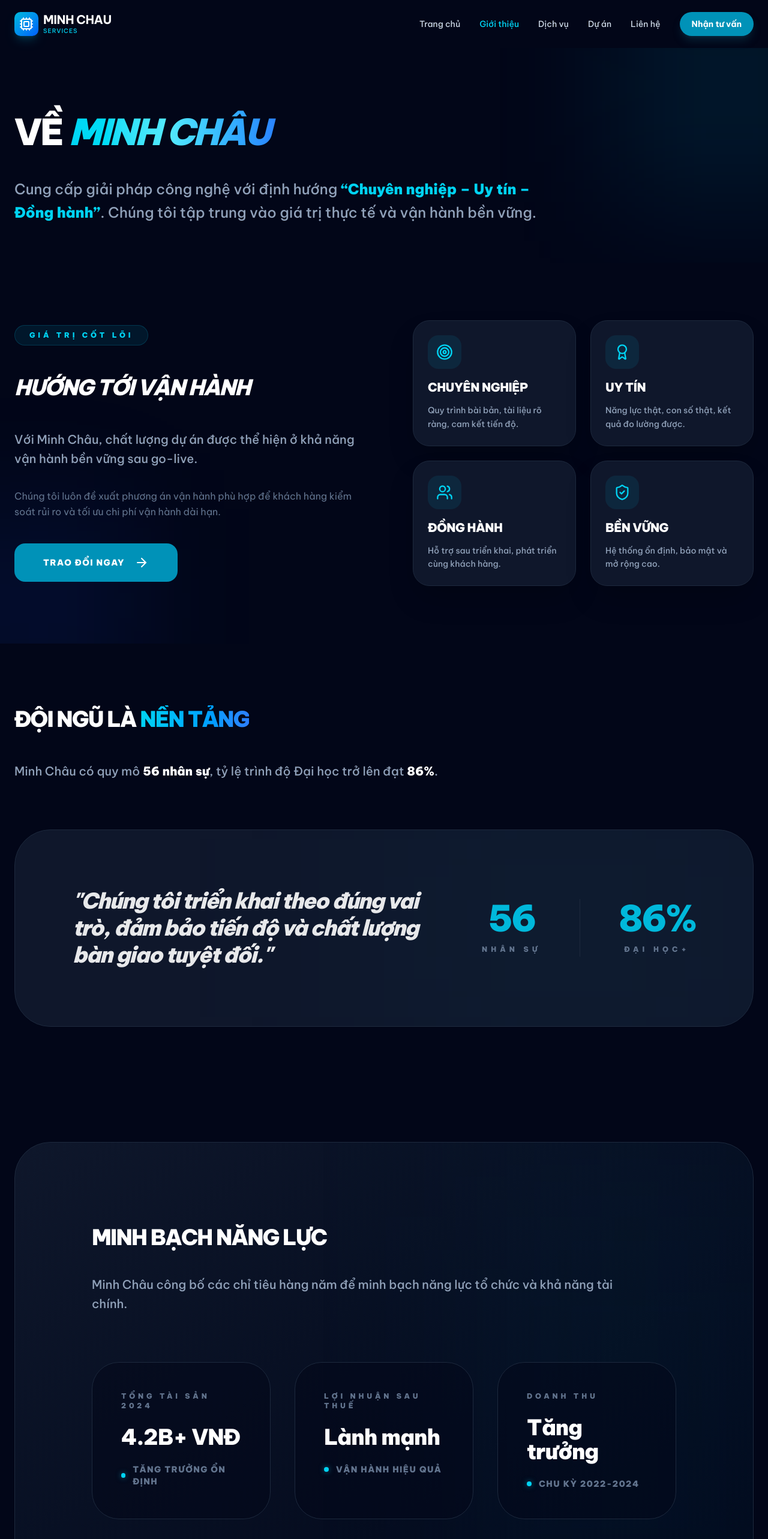
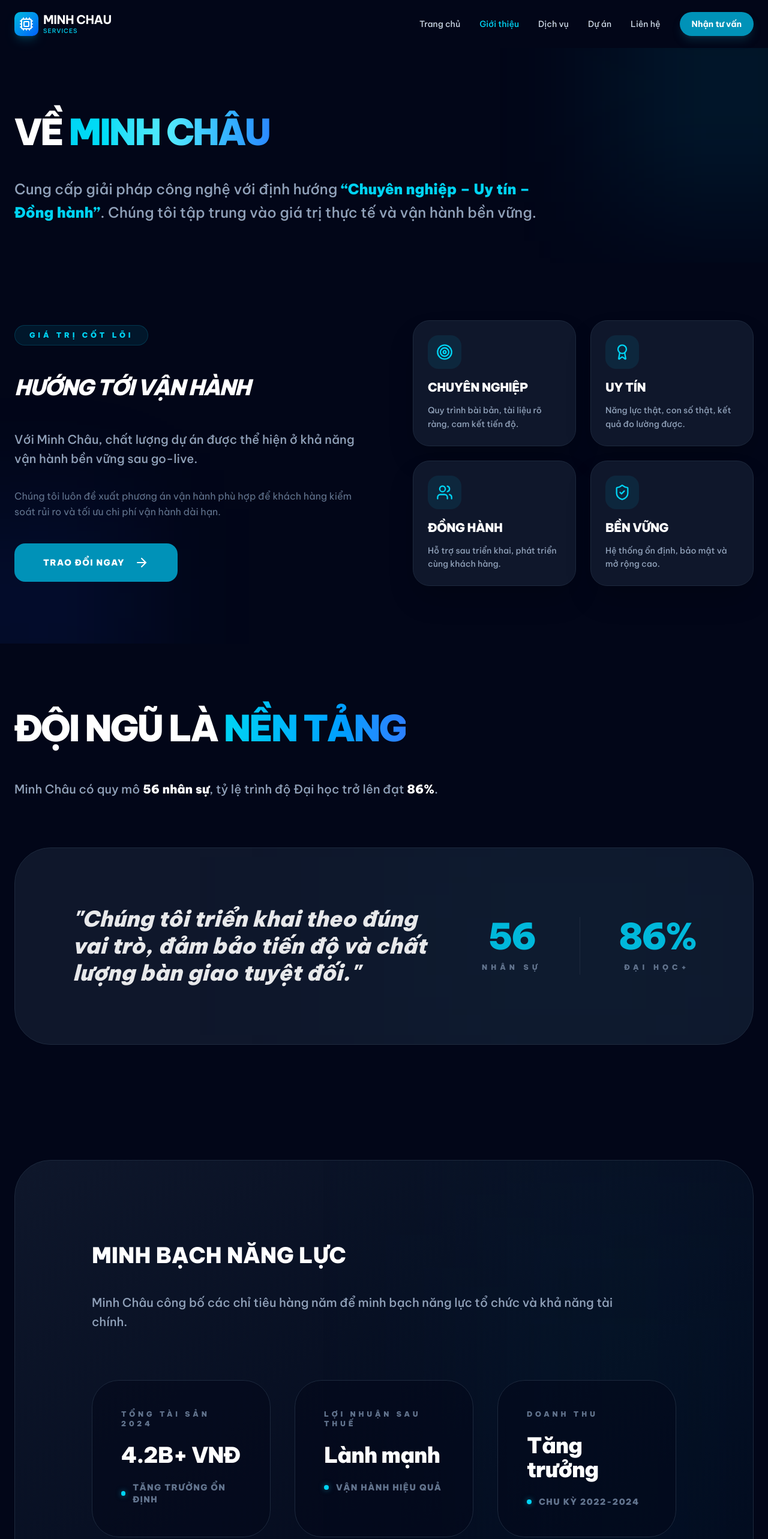
Before and after one commit to LeAnhTu-Github/Minhchau-landingpage-v2, a Next.js app: page /about in a window 1280 px wide. Shown: the top 2566 px of the page at 60% size. Built offline with nearby package versions, Linux system fonts and the light colour scheme.

Commit message:
refactor: Improve text styling and layout consistency across multiple pages

```diff
--- a/app/about/page.tsx
+++ b/app/about/page.tsx
@@ -20,7 +20,7 @@ export default function AboutPage() {
           <StaggerContainer className="flex flex-col gap-8 max-w-5xl">
             <FadeInView direction="down">
               <h1 className="text-4xl md:text-6xl font-black tracking-tighter text-white uppercase leading-[1.2] py-2">
-                Về <span className="text-transparent bg-clip-text bg-linear-to-r from-cyan-400 to-blue-500 via-cyan-300 italic px-4 -mx-4">Minh Châu</span>
+                Về <span className="text-transparent bg-clip-text bg-linear-to-r from-cyan-400 to-blue-500 via-cyan-300  px-4 -mx-4">Minh Châu</span>
               </h1>
             </FadeInView>
             <FadeInView delay={0.2}>
@@ -91,8 +91,8 @@ export default function AboutPage() {
         <Container>
           <div className="flex flex-col gap-20">
             <FadeInView className="max-w-5xl flex flex-col gap-10">
-              <h2 className="text-3xl md:text-4xl font-black tracking-tighter text-white leading-tight uppercase py-2">
-                Đội ngũ là <span className="text-transparent bg-clip-text bg-linear-to-r from-cyan-400 to-blue-500">Nền tảng</span>
+              <h2 className="text-4xl md:text-6xl font-black tracking-tighter text-white leading-tight uppercase py-2">
+                Đội ngũ là <span className="inline-block py-2 -my-2  text-transparent bg-clip-text bg-linear-to-r from-cyan-400 to-blue-500">Nền tảng</span>
               </h2>
               <p className="text-xl text-slate-400 leading-relaxed font-medium">
                 Minh Châu có quy mô <span className="text-white font-black">56 nhân sự</span>, tỷ lệ trình độ Đại học trở lên đạt <span className="text-white font-black">86%</span>.
@@ -105,7 +105,7 @@ export default function AboutPage() {
               <div className="relative z-10 flex flex-col lg:flex-row justify-between items-center gap-20">
                 <div className="flex-1">
                   <BlurInView delay={0.4}>
-                    <p className="text-2xl md:text-4xl font-black text-white leading-tight italic opacity-90 tracking-tighter">
+                    <p className="text-2xl md:text-4xl font-black text-white leading-tight italic opacity-90 tracking-normal">
                       "Chúng tôi triển khai theo đúng vai trò, đảm bảo tiến độ và chất lượng bàn giao tuyệt đối."
                     </p>
                   </BlurInView>
@@ -134,7 +134,7 @@ export default function AboutPage() {
             <div className="absolute top-0 right-0 w-1/3 h-full bg-cyan-500/5 blur-[150px] pointer-events-none" />
 
             <div className="max-w-4xl flex flex-col gap-8 relative z-10">
-              <h2 className="text-3xl md:text-4xl font-black tracking-tighter text-white leading-tight uppercase py-2">
+              <h2 className="text-3xl md:text-4xl font-black tracking-normal text-white leading-tight uppercase py-2">
                 Minh bạch năng lực
               </h2>
               <p className="text-xl text-slate-400 font-medium leading-relaxed">
@@ -173,7 +173,7 @@ export default function AboutPage() {
         <Container>
           <FadeInView className="flex flex-col items-center gap-16 text-center px-12 py-32 rounded-[60px] bg-linear-to-b from-slate-900 to-slate-950 border border-slate-800 relative overflow-hidden shadow-3xl">
             <div className="absolute top-0 left-1/2 -translate-x-1/2 w-full h-px bg-linear-to-r from-transparent via-cyan-500/50 to-transparent" />
-            <h2 className="text-3xl md:text-4xl font-black text-white max-w-4xl leading-[1.1] py-4 uppercase tracking-tighter italic px-4 -mx-4">Sẵn sàng đồng hành?</h2>
+            <h2 className="text-3xl md:text-4xl font-black text-white max-w-4xl leading-[1.1] py-4 uppercase tracking-normal italic px-4 -mx-4">Sẵn sàng đồng hành?</h2>
             <p className="text-slate-400 text-xl max-w-2xl font-medium leading-relaxed">
               Hãy để chúng tôi lắng nghe yêu cầu của bạn và đề xuất lộ trình triển khai phù hợp nhất.
             </p>
--- a/app/contact/page.tsx
+++ b/app/contact/page.tsx
@@ -20,7 +20,7 @@ export default function ContactPage() {
           <StaggerContainer className="flex flex-col items-center text-center gap-10">
             <FadeInView direction="down">
               <h1 className="text-4xl md:text-6xl font-black text-white tracking-tighter leading-[1.2] uppercase py-2">
-                Liên hệ <span className="text-transparent bg-clip-text bg-linear-to-r from-cyan-400 to-blue-500 via-cyan-300 italic px-4 -mx-4">Minh Châu</span>
+                Liên hệ <span className="text-transparent bg-clip-text bg-linear-to-r from-cyan-400 to-blue-500 via-cyan-300 px-4 -mx-4">Minh Châu</span>
               </h1>
             </FadeInView>
             <FadeInView delay={0.2}>
--- a/app/page.tsx
+++ b/app/page.tsx
@@ -226,7 +226,7 @@ export default function Home() {
             <div className="absolute -bottom-32 -right-32 w-80 h-80 bg-blue-600/10 blur-[120px] pointer-events-none animate-pulse delay-1000" />
 
             <h2 className="leading-[1.35] text-4xl md:text-6xl font-black text-white leading-[1.1] max-w-5xl uppercase tracking-tighter px-4 -mx-4 ">
-              Bắt đầu hành trình <span className="text-transparent bg-clip-text bg-linear-to-r from-cyan-400 to-blue-500">Kỹ thuật số bền vững</span>
+              Bắt đầu hành trình <span className="inline-block py-2 -my-2 text-transparent bg-clip-text bg-linear-to-r from-cyan-400 to-blue-500">Kỹ thuật số bền vững</span>
             </h2>
             <p className="text-slate-400 text-lg max-w-3xl font-medium leading-relaxed">
               Minh Châu sẵn sàng đồng hành cùng bạn từ ý tưởng đến vận hành thực tế. Hãy để chúng tôi làm rõ nhu cầu và đề xuất phương án tối ưu nhất.
--- a/app/projects/page.tsx
+++ b/app/projects/page.tsx
@@ -20,7 +20,7 @@ export default function ProjectsPage() {
           <StaggerContainer className="flex flex-col gap-8 max-w-4xl">
             <FadeInView direction="down">
               <h1 className="text-3xl md:text-6xl font-black tracking-tight text-white uppercase leading-tight">
-                Dự án <span className="text-transparent bg-clip-text bg-linear-to-r from-cyan-400 to-blue-500">Tiêu Biểu</span>
+                Dự án <span className="inline-block py-2 -my-2  text-transparent bg-clip-text bg-linear-to-r from-cyan-400 to-blue-500">Tiêu Biểu</span>
               </h1>
             </FadeInView>
             <FadeInView delay={0.2}>
--- a/components/sections/financial-stats.tsx
+++ b/components/sections/financial-stats.tsx
@@ -65,7 +65,7 @@ export default function FinancialStats() {
               <FadeInView direction="left">
                 <h2 className="text-4xl md:text-6xl font-extrabold text-white tracking-tight   leading-[1.5]">
                   NĂNG LỰC TRIỂN KHAI <br />
-                  <span className="leading-[1.4] text-transparent bg-clip-text bg-linear-to-r from-cyan-400 to-blue-500 ">CÓ THỂ KIỂM CHỨNG</span>
+                  <span className="inline-block py-2 -my-2 leading-[1.4] text-transparent bg-clip-text bg-linear-to-r from-cyan-400 to-blue-500 ">CÓ THỂ KIỂM CHỨNG</span>
                 </h2>
               </FadeInView>
               <FadeInView direction="left" delay={0.2}>
--- a/components/sections/hero.tsx
+++ b/components/sections/hero.tsx
@@ -29,7 +29,7 @@ export default function Hero() {
 
             <FadeInView direction="right" delay={0.2} distance={60}>
               <h1 className="uppercase text-4xl md:text-6xl font-extrabold leading-[1.35] text-white tracking-tight">
-                Giải pháp CNTT <span className="text-transparent bg-clip-text bg-linear-to-r from-cyan-400 to-blue-500 via-cyan-300">Triển khai nhanh, vận hành bền vững</span>
+                Giải pháp CNTT <span className="inline-block py-2 -my-2 text-transparent bg-clip-text bg-linear-to-r from-cyan-400 to-blue-500 via-cyan-300">Triển khai nhanh, vận hành bền vững</span>
               </h1>
             </FadeInView>
 
--- a/components/sections/project-list.tsx
+++ b/components/sections/project-list.tsx
@@ -56,7 +56,7 @@ export function ProjectList() {
               initial={{ opacity: 0, scale: 0.9, y: 30 }}
               animate={{ opacity: 1, scale: 1, y: 0 }}
               exit={{ opacity: 0, scale: 0.9, y: 30 }}
-              transition={{ duration: 0.6, delay: i * 0.1, ease: [0.21, 0.47, 0.32, 0.98] }}
+              transition={{ duration: 0.1, delay: i * 0, ease: [0.21, 0.21, 0.21, 0.21] }}
               className="group relative flex flex-col rounded-[24px] overflow-hidden border border-slate-800 bg-slate-900/50 h-full hover:border-cyan-500/30 transition-all duration-500 shadow-xl"
             >
               <Link href={`/projects/${project.id}`} className="absolute inset-0 z-30" />
```
